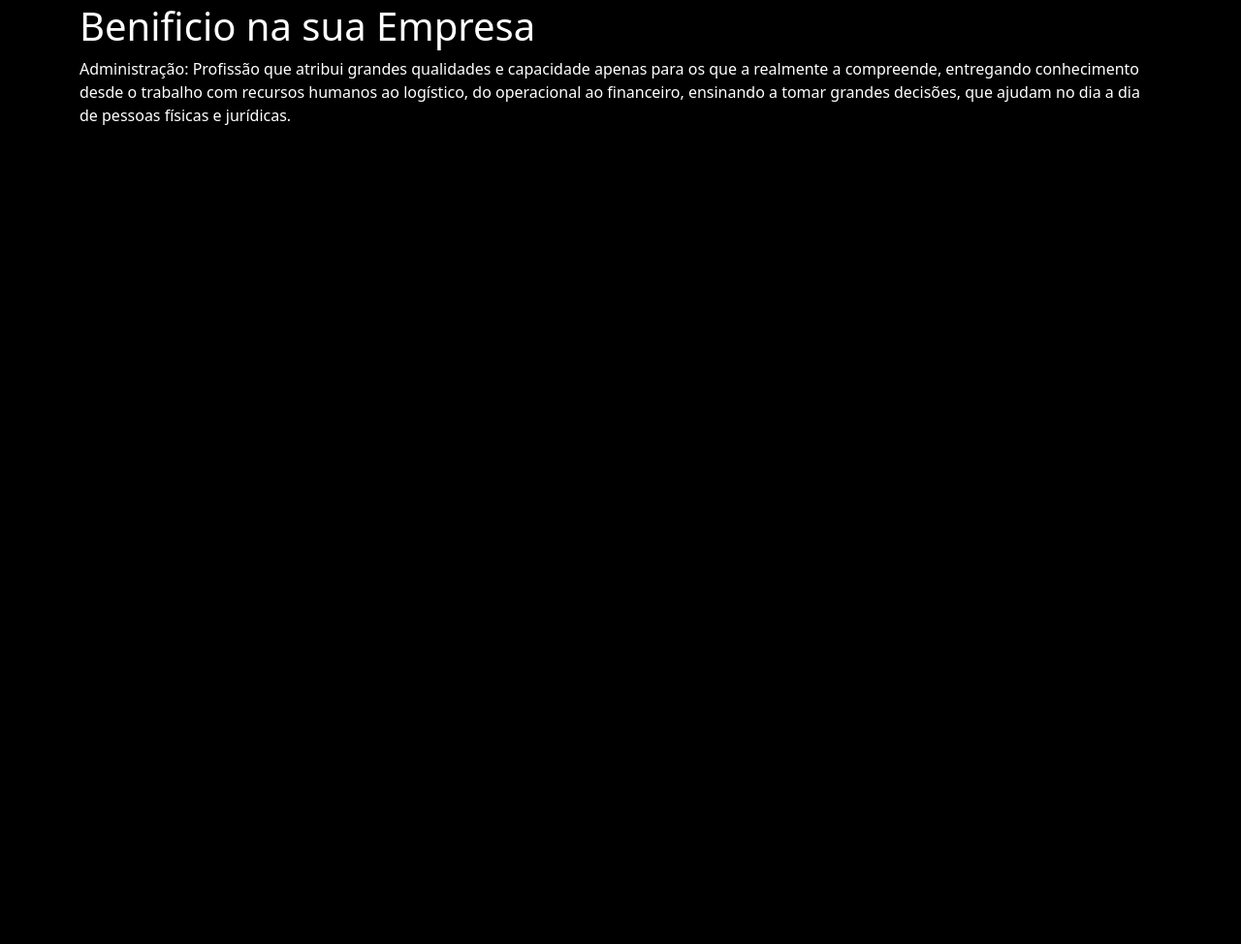
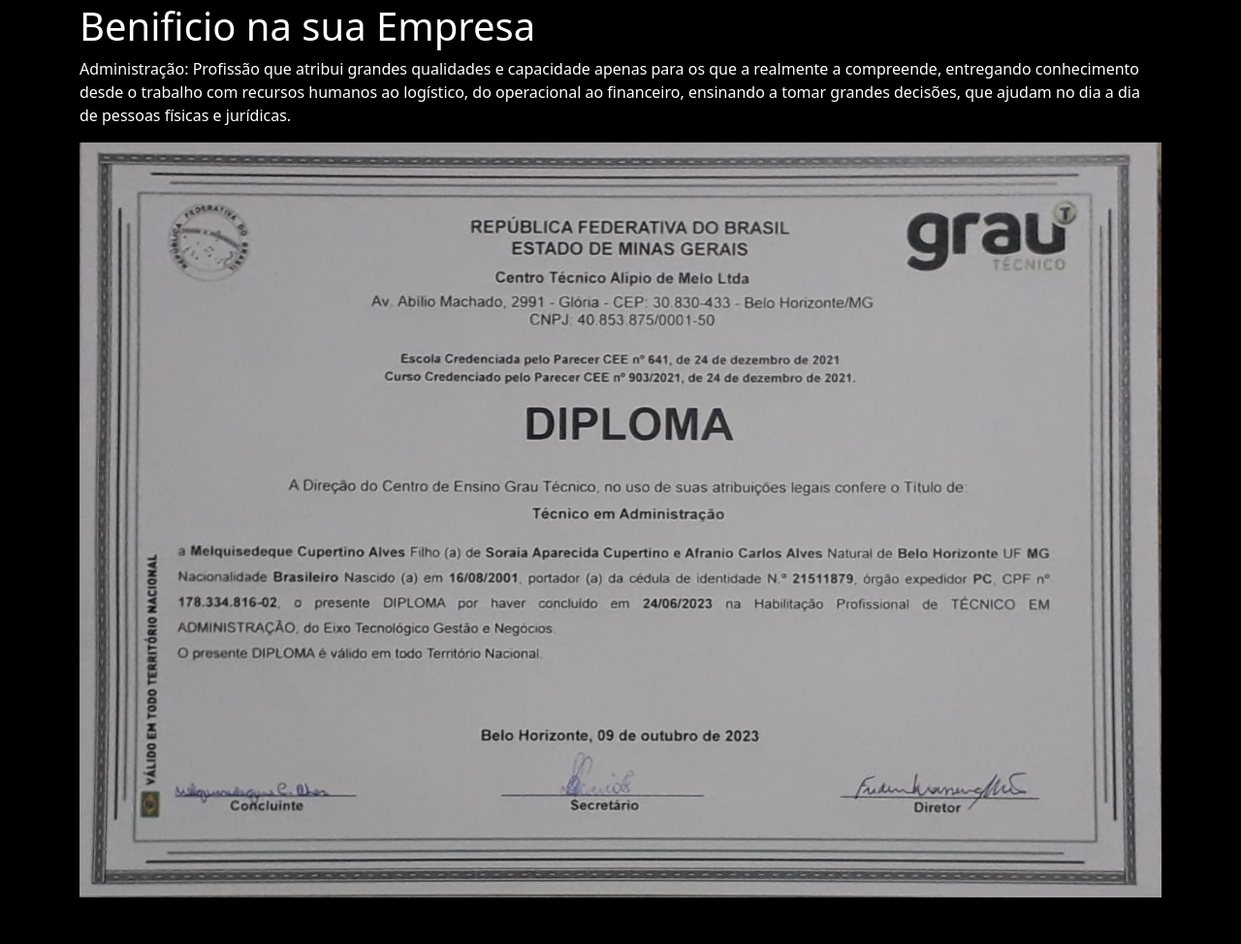
Before and after one commit to MelquiAlves2001/meucurriculo, a Flask app: page /administracao in a window 1280 px wide. Shown: the part 51-1025 px from the top of the page at 97% size. Before the commit the page ends 180 px from the top, so only its background shows below. Run offline with Flask 3, Linux system fonts and the light colour scheme.

Commit message:
edit adm

```diff
--- a/melqui/templates/administracao.html
+++ b/melqui/templates/administracao.html
@@ -10,6 +10,11 @@
                 do operacional ao financeiro, ensinando a tomar grandes decisões,
                 que ajudam no dia a dia de pessoas físicas e jurídicas.
             </p>
+        <div class="row mt-3">
+        </div>
+        <div class="text-center">
+                <img src="{{url_for('static',filename='fotos/administracao.jpg')}}" class="img-fluid w-100" style="width: 300px;">
+        </div>
         <div class="row mt-5">
         </div>
     </div>
```
Also changed, not shown: melqui/static/fotos/administracao.jpg (added).
